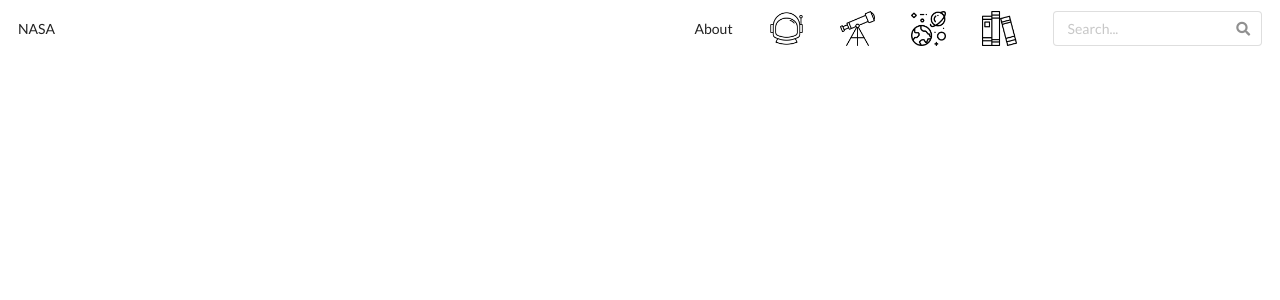
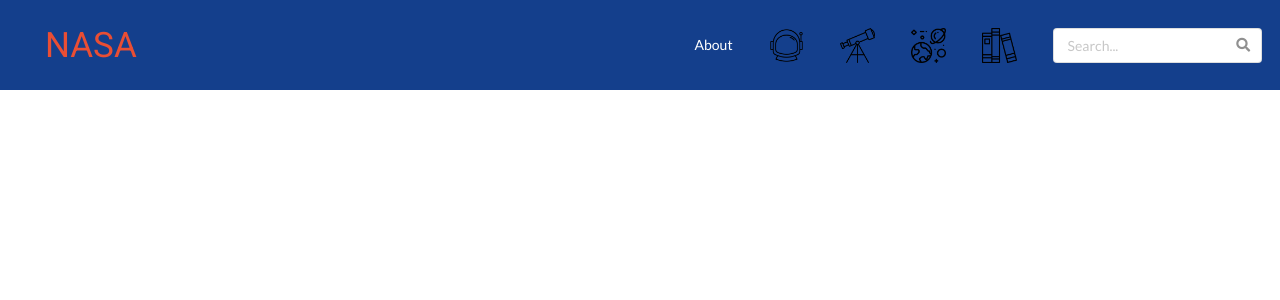
Before and after one commit to Cinque-Web-Development/nasa-reimagined, a React (Create React App) app: page / in a window 1280 px wide. Shown: the top 300 px of the page. Built offline with nearby package versions, Linux system fonts and the light colour scheme.

Commit message:
links working

```diff
--- a/public/index.html
+++ b/public/index.html
@@ -19,6 +19,9 @@
     <link rel="manifest" href="%PUBLIC_URL%/manifest.json" />
     <link rel="stylesheet" href="https://cdnjs.cloudflare.com/ajax/libs/semantic-ui/2.4.1/semantic.min.css" />
 
+    <link rel="preconnect" href="https://fonts.gstatic.com">
+    <link href="https://fonts.googleapis.com/css2?family=Cairo:wght@300;600;900&family=Righteous&family=Roboto&display=swap" rel="stylesheet">
+
     <title>Cinque React App Template</title>
   </head>
   <body>
--- a/src/components/navbar.css
+++ b/src/components/navbar.css
@@ -2,6 +2,19 @@
     color: black;
 }
 
-.item:hover {
-    background-color: blue;
+#nav-container{
+    background-color: rgb(20, 63, 140);
 }
+
+
+#nasa{
+  color: rgb(233, 78, 52);
+  font-size: 2.5rem;
+  font-family: 'Roboto', sans-serif;
+font-weight: 100;
+
+}
+
+#about{
+    color: white;
+}
--- a/src/components/navbar.js
+++ b/src/components/navbar.js
@@ -4,24 +4,24 @@ import React from "react";
 const Navbar = () => {
   return (
 
-      <div className="ui secondary top fixed menu">
-        <a href="/" className="item">
+      <div id="nav-container" className="ui secondary top fixed menu">
+        <a href="/" id="nasa" className="item">
           NASA
         </a>
         <div className="right menu">
-        <a href="/" className="item">
-        About
+        <a href="https://www.nasa.gov/about/index.html" target="_blank" rel="noopener noreferrer" id="about"className="item">
+    About
         </a>
-        <a href="/" className="item">
+        <a href="https://www.nasa.gov/topics/humans-in-space" target="_blank" rel="noopener noreferrer" className="item">
         <img src="/images/astronaut.png"></img>
         </a>
-        <a href="/" className="item">
+        <a href="https://www.nasa.gov/topics/technology/index.html" target="_blank" rel="noopener noreferrer"  className="item">
         <img src="/images/telescope.png"></img>
         </a>
-        <a href="/" className="item">
+        <a href="https://www.nasa.gov/topics/solarsystem/index.html" target="_blank" rel="noopener noreferrer" className="item">
         <img src="/images/planets.png"></img>
         </a>
-        <a href="/" className="item">
+        <a href="https://www.nasa.gov/stem" className="item" target="_blank" rel="noopener noreferrer" >
         <img src="/images/book.png"></img>
         </a>
 
```
